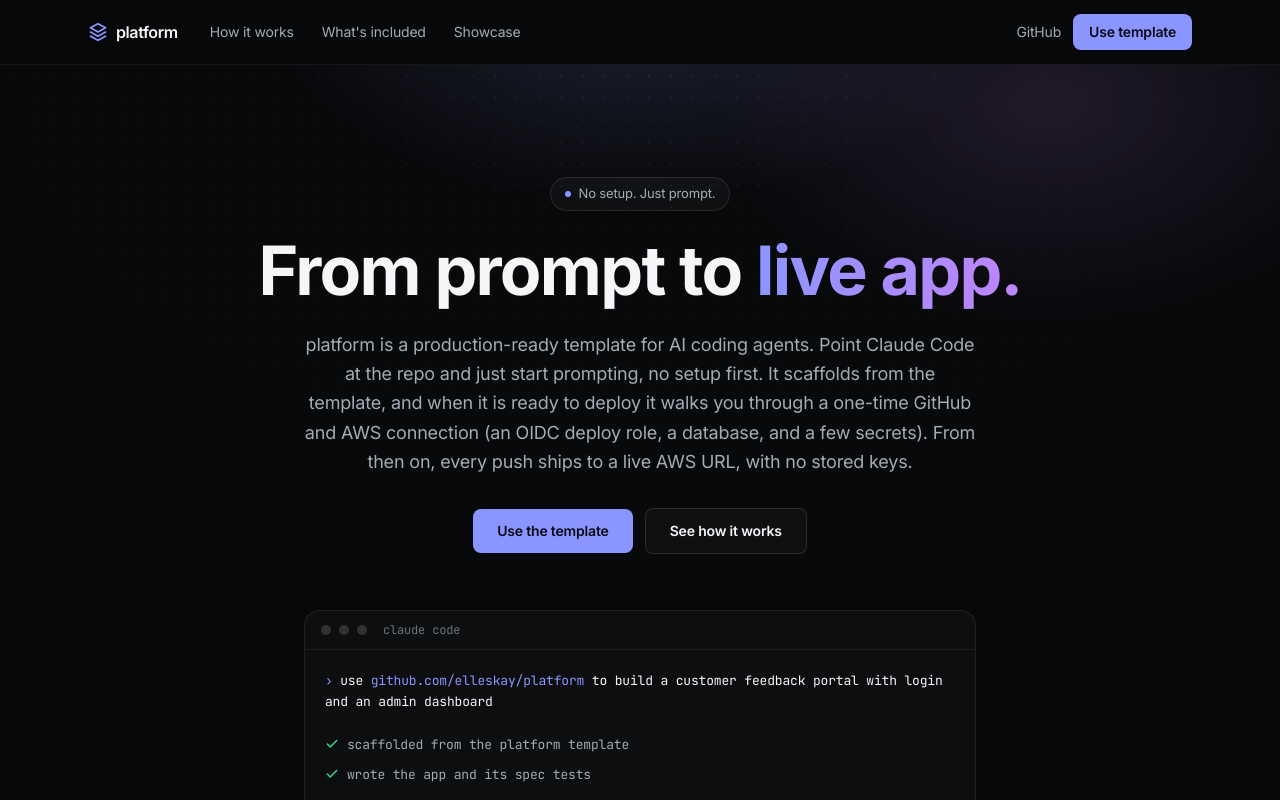
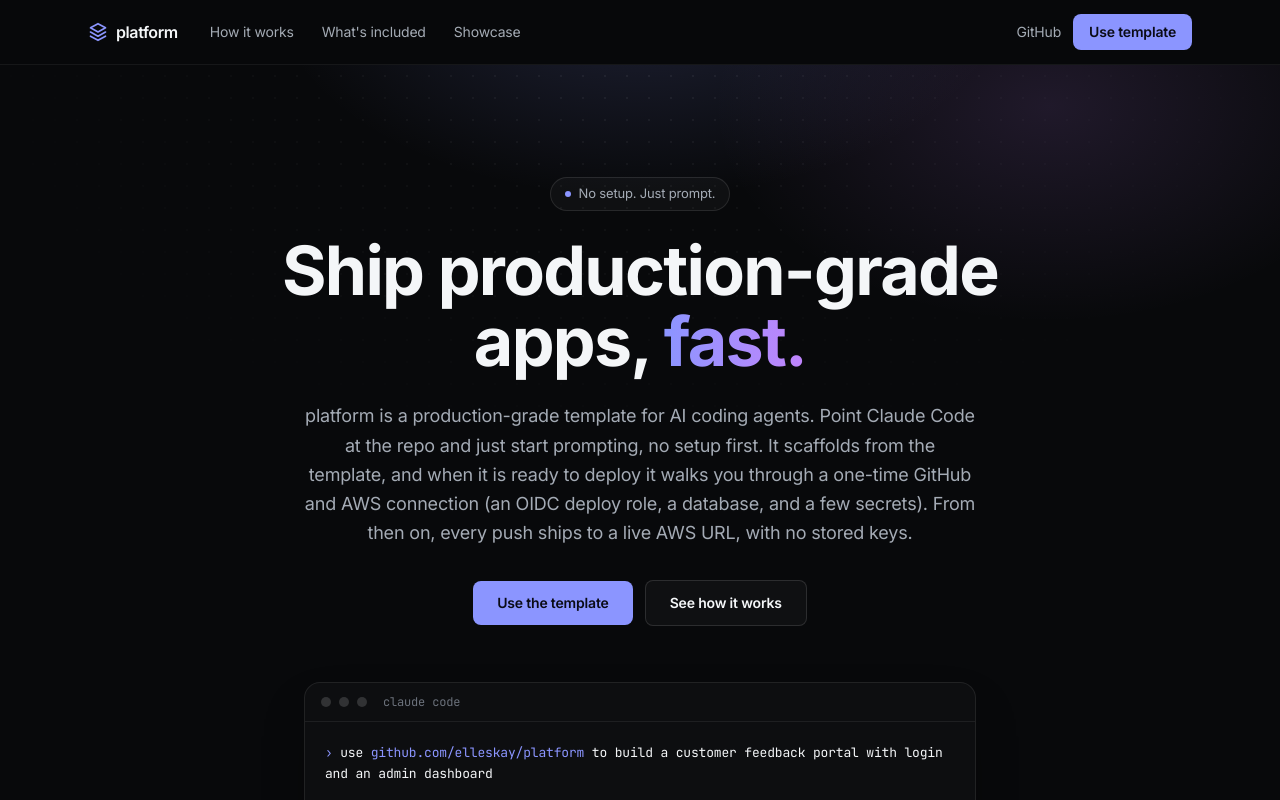
Before and after one commit to elleskay/platform-site, a Next.js app: page / in a window 1280 px wide. Shown: the top 800 px of the page. Built offline with nearby package versions, Linux system fonts and the light colour scheme.

Commit message:
Hero + CTA: market speed + production quality
Hero: 'Ship production-grade apps, fast.' (was 'From prompt to live
app'). CTA: 'Ship your next app from a prompt.' (was 'Bring an AI. Get
an app.'). Leads with the real hook: production-grade software, shipped
super fast.

```diff
--- a/app/page.tsx
+++ b/app/page.tsx
@@ -93,10 +93,10 @@ function Hero() {
           <span className="h-1.5 w-1.5 rounded-full bg-[var(--color-accent)]" /> No setup. Just prompt.
         </a>
         <h1 className="mx-auto mt-6 max-w-3xl text-[42px] font-bold leading-[1.05] tracking-tight sm:text-[68px]">
-          From prompt to <span className="bg-gradient-to-r from-[var(--color-accent)] to-[var(--color-violet)] bg-clip-text text-transparent">live app.</span>
+          Ship production-grade apps, <span className="bg-gradient-to-r from-[var(--color-accent)] to-[var(--color-violet)] bg-clip-text text-transparent">fast.</span>
         </h1>
         <p className="mx-auto mt-6 max-w-2xl text-lg leading-relaxed text-[var(--color-muted)]">
-          platform is a production-ready template for AI coding agents. Point Claude Code at the repo and just start prompting, no setup first. It scaffolds from the template, and when it is ready to deploy it walks you through a one-time GitHub and AWS connection (an OIDC deploy role, a database, and a few secrets). From then on, every push ships to a live AWS URL, with no stored keys.
+          platform is a production-grade template for AI coding agents. Point Claude Code at the repo and just start prompting, no setup first. It scaffolds from the template, and when it is ready to deploy it walks you through a one-time GitHub and AWS connection (an OIDC deploy role, a database, and a few secrets). From then on, every push ships to a live AWS URL, with no stored keys.
         </p>
         <div className="mt-8 flex flex-wrap items-center justify-center gap-3">
           <a href={REPO} className="rounded-lg bg-[var(--color-accent)] px-6 py-3 text-sm font-semibold text-[#0a0b16] transition-colors hover:bg-[var(--color-accent-strong)]">Use the template</a>
@@ -228,7 +228,7 @@ function CTA() {
       <div className="relative mx-auto max-w-6xl overflow-hidden px-6 py-28">
         <div className="pointer-events-none absolute inset-0" style={{ background: "radial-gradient(560px 280px at 50% 120%, rgba(139,149,255,0.2), transparent 65%)" }} />
         <div className="relative text-center">
-          <h2 className="mx-auto max-w-2xl text-4xl font-bold tracking-tight sm:text-5xl">Bring an AI. Get an app.</h2>
+          <h2 className="mx-auto max-w-2xl text-4xl font-bold tracking-tight sm:text-5xl">Ship your next app from a prompt.</h2>
           <p className="mx-auto mt-5 max-w-md text-lg text-[var(--color-muted)]">Point your agent at the platform repo and start prompting. It handles the rest, even the one-time GitHub and AWS connection. Every push ships to a live AWS URL, with no stored keys.</p>
           <div className="mono mx-auto mt-9 flex max-w-xl items-center gap-3 rounded-xl border border-white/10 bg-black/40 px-5 py-4 text-left text-sm">
             <span className="text-[var(--color-accent)]">›</span>
```
